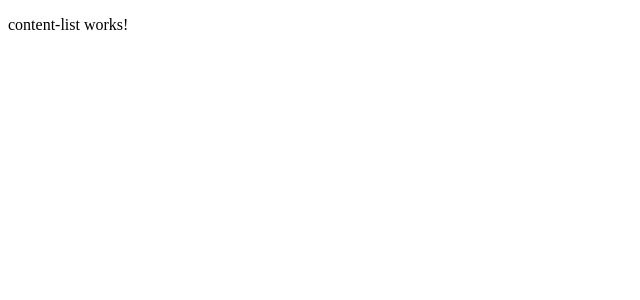
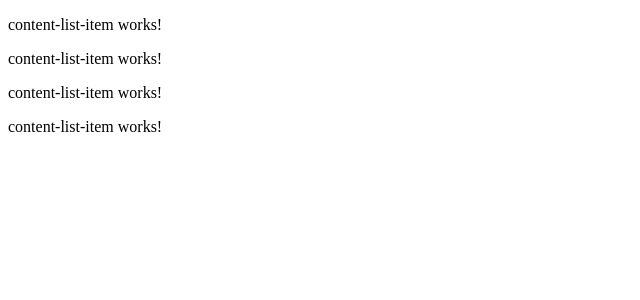
Before and after one commit to ChrisGreenDev/Chris_Green_MAD400Assignments, an Angular app in the folder C_Green_Streetwear/: page / in a window 1280 px wide. Shown: the top 300 px of the page, without its empty margins (0-640 px from the left). Built offline with nearby package versions, Linux system fonts and the light colour scheme.

Commit message:
Used one way binding to pass IContent items

```diff
--- a/C_Green_Streetwear/src/app/content-list-item/content-list-item.component.ts
+++ b/C_Green_Streetwear/src/app/content-list-item/content-list-item.component.ts
@@ -1,4 +1,5 @@
-import { Component } from '@angular/core';
+import { Component, Input } from '@angular/core';
+import { IContent } from '../models/icontent';
 
 @Component({
   selector: 'app-content-list-item',
@@ -6,5 +7,5 @@ import { Component } from '@angular/core';
   styleUrls: ['./content-list-item.component.scss']
 })
 export class ContentListItemComponent {
-
+  @Input() content?: IContent;
 }
--- a/C_Green_Streetwear/src/app/content-list/content-list.component.html
+++ b/C_Green_Streetwear/src/app/content-list/content-list.component.html
@@ -1 +1,3 @@
-<p>content-list works!</p>
+<div *ngFor="let item of contentItems">
+    <app-content-list-item [content]="item"></app-content-list-item>
+</div>
```
